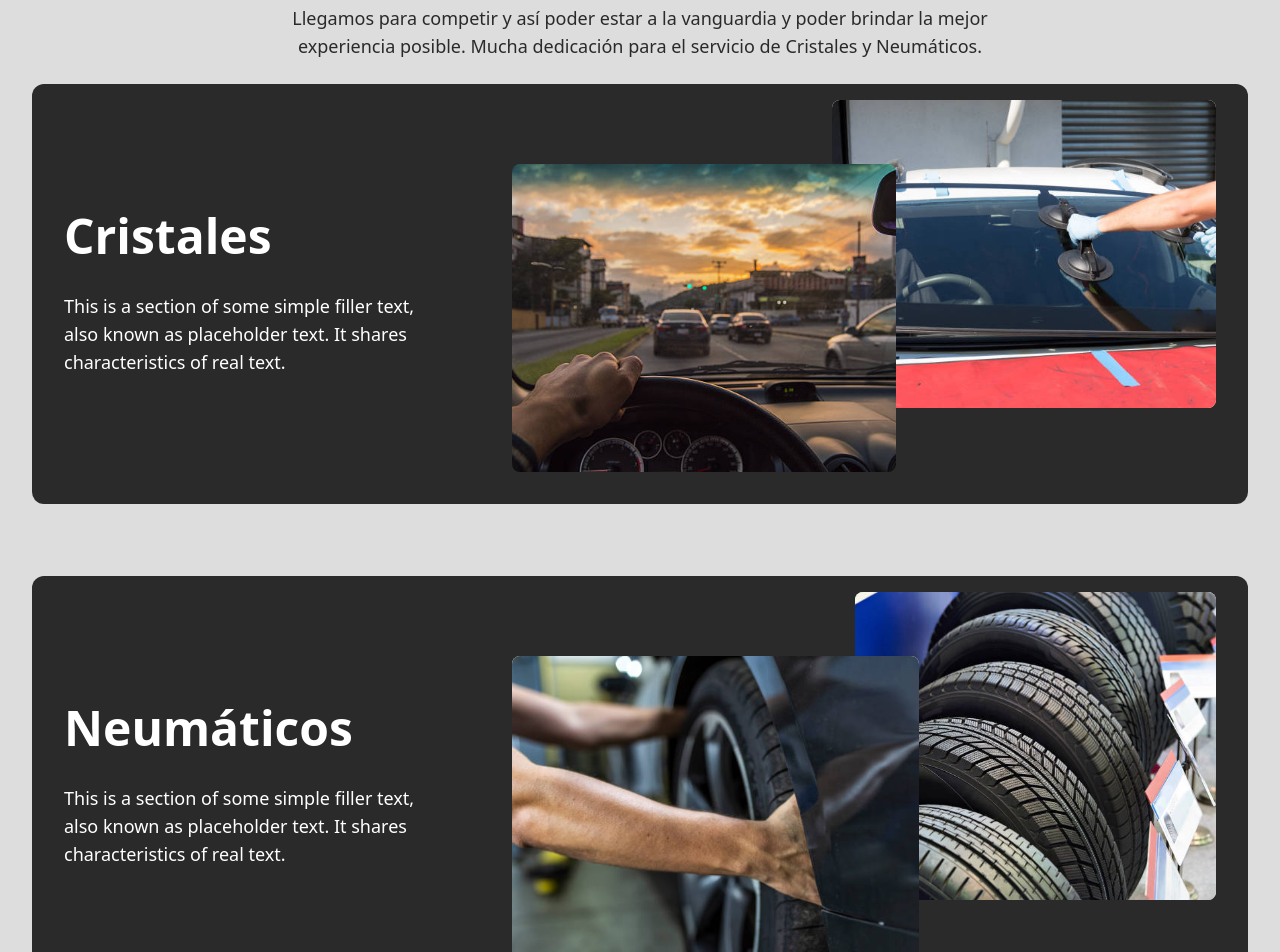
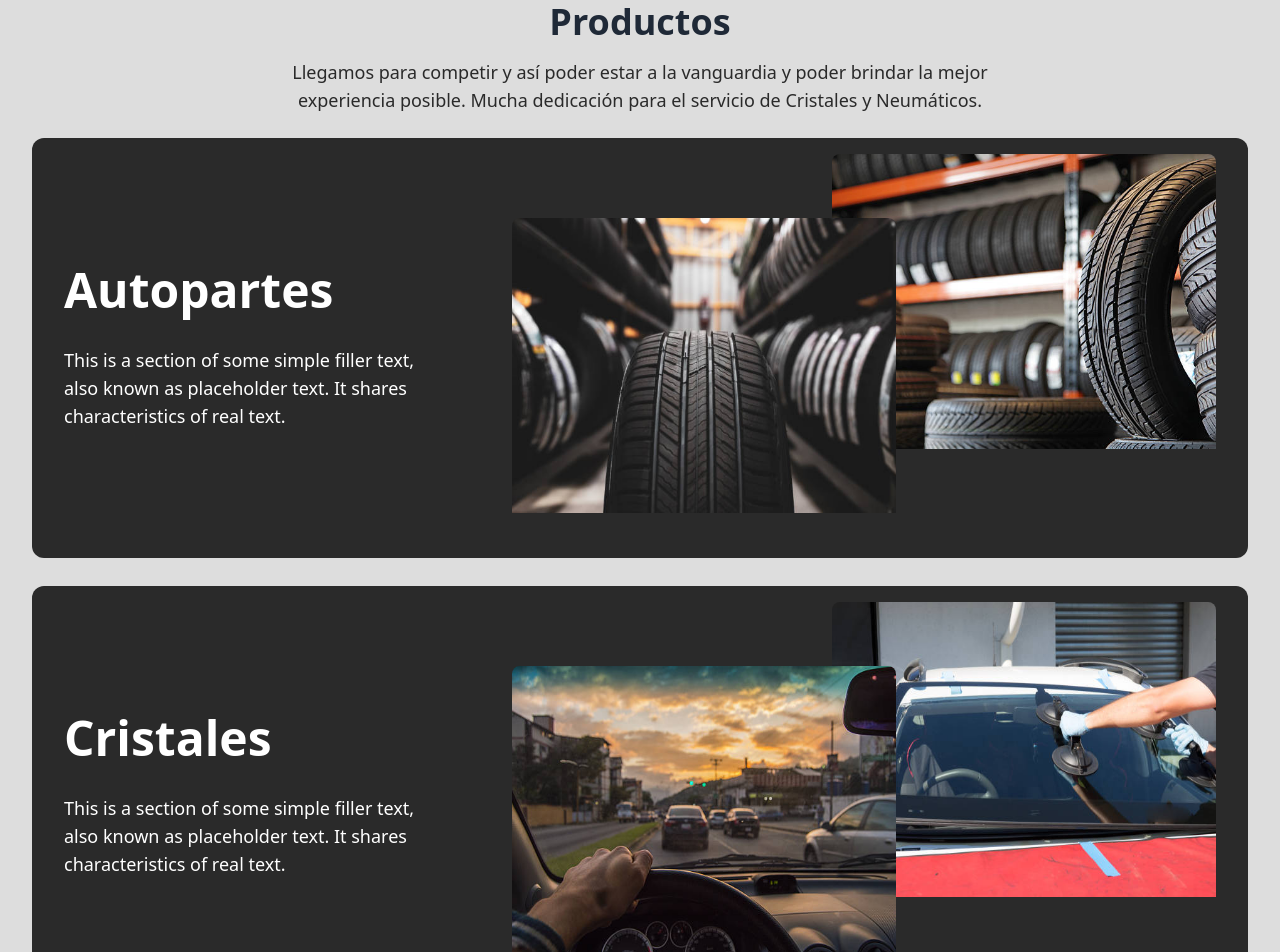
Before and after one commit to Lucasciappa/Neucrist, a Next.js app: page / in a window 1280 px wide. Shown: the part 1280-2232 px from the top of the page. Built offline with nearby package versions, Linux system fonts and the light colour scheme.

Commit message:
img label to Image Next-js

```diff
--- a/components/AboutSection.js
+++ b/components/AboutSection.js
@@ -1,5 +1,6 @@
 import React from 'react'
 import ValuesCard from './ValuesCard'
+import Image from 'next/image'
 
 const AboutSection = () => {
     return (
@@ -32,7 +33,12 @@ const AboutSection = () => {
                     </div>
                     <div className="relative">
                         <div className="h-full rounded-full overflow-hidden">
-                            <img src="/images/neumaticos/neu1.jpg" loading="lazy" alt="quienes somos picture" className="w-full h-full object-cover object-center" />
+                            <Image
+                                src="/images/neumaticos/neu1.jpg"
+                                alt="Quienes somos picture"
+                                width={800}
+                                height={500}
+                                />
                         </div>
                     </div>
                 </div>
--- a/components/ContactForm.js
+++ b/components/ContactForm.js
@@ -1,4 +1,5 @@
 import { useFormControls } from "../hooks/useFormControls";
+import Image from "next/image";
 
 const inputFieldValues = [
   {
@@ -57,9 +58,15 @@ export const ContactForm = () => {
           Enviar
         </button>
         {
-          isLoading &&
+          !isLoading &&
         <div>
-          <img src="/images/iconos/loader.svg" alt="Enviando..." />
+          <Image
+            src="/images/iconos/loader.svg"
+            alt="Enviando..."
+            width={50}
+            height={50}
+          />
+
         </div>
         }
       </div>
--- a/components/Nav.js
+++ b/components/Nav.js
@@ -13,8 +13,12 @@ const Nav = () => {
     <>
       <header className="flex justify-between items-center bg-primary-dark py-1 md:py-2 px-4 md:px-8 mx-auto sticky top-0 z-50 shadow-shadow-bot">
         <a href="#">
-            <img src="/images/iconos/logo-neucrist.png" loading="lazy" alt="Neucrist Logo Picture" className="w-24 h-auto" />
-            {/* <Image src="/images/logo-neucrist.png" alt="Neucrist Logo Picture" width={90} height={90} objectFit="cover" /> */}
+          <Image
+            src="/images/iconos/logo-neucrist.png"
+            alt="Neucrist Logo Picture"
+            width={120}
+            height={120}
+          />
         </a>
 
         <nav className="hidden lg:flex gap-12">
--- a/components/ProductsSection.js
+++ b/components/ProductsSection.js
@@ -1,4 +1,5 @@
 import React from 'react'
+import Image from 'next/image'
 
 const ProductsSection = () => {
     return (
@@ -10,6 +11,37 @@ const ProductsSection = () => {
                 <p className="max-w-screen-md text-primary-black md:text-lg text-center mx-auto">Llegamos para competir y así­ poder estar a la vanguardia y
                     poder brindar la mejor experiencia posible. Mucha dedicación
                     para el servicio de Cristales y Neumáticos.{" "}</p>
+                <div className=" pb-1 my-6 rounded-lg">
+                    <section className="max-w-screen-2xl p-4 md:px-8 mx-auto bg-primary-black rounded-xl">
+                        <div className="flex flex-wrap justify-between mb-4">
+                            <div className="w-full lg:w-1/3 flex flex-col justify-center lg:pt-28 lg:pb-24 mb-6 sm:mb-12 lg:mb-0">
+                                <h6 className="text-primary-white text-3xl md:text-5xl font-bold mb-4 md:mb-8">Autopartes</h6>
+
+                                <p className="max-w-md text-primary-white xl:text-lg leading-relaxed">This is a section of some simple filler text, also known as placeholder text. It shares characteristics of real text.</p>
+                            </div>
+
+                            <div className="w-full lg:w-2/3 flex mb-12 md:mb-16">
+                                <div className="rounded-lg shadow-lg overflow-hidden relative z-10 top-12 md:top-16 left-12 md:left-16 -ml-12 lg:ml-0">
+                                    <Image
+                                        src="/images/neumaticos/neu3.jpg"
+                                        alt="Autopartes Foto"
+                                        width={650}
+                                        height={500}
+                                    />
+                                </div>
+
+                                <div className="rounded-lg shadow-lg overflow-hidden">
+                                    <Image
+                                        src="/images/neumaticos/neu4.jpg"
+                                        alt="Autopartes Foto"
+                                        width={650}
+                                        height={500}
+                                    />
+                                </div>
+                            </div>
+                        </div>
+                    </section>
+                </div>
 
                 <div className=" pb-1 my-6 sm:pb-8 lg:pb-12 rounded-lg">
                     <section className="max-w-screen-2xl p-4 md:px-8 mx-auto bg-primary-black rounded-xl">
@@ -21,12 +53,22 @@ const ProductsSection = () => {
                             </div>
 
                             <div className="w-full lg:w-2/3 flex mb-12 md:mb-16">
-                                <div className="bg-gray-100 rounded-lg shadow-lg overflow-hidden relative z-10 top-12 md:top-16 left-12 md:left-16 -ml-12 lg:ml-0">
-                                    <img src="/images/cristales/cristal2.jpg" loading="lazy" alt="Photo by Kaung Htet" className="w-full h-full object-cover object-center" />
+                                <div className="rounded-lg shadow-lg overflow-hidden relative z-10 top-12 md:top-16 left-12 md:left-16 -ml-12 lg:ml-0">
+                                    <Image
+                                    src="/images/cristales/cristal2.jpg"
+                                        alt="Autopartes Foto"
+                                        width={650}
+                                        height={500}
+                                    />
                                 </div>
 
-                                <div className="bg-gray-100 rounded-lg shadow-lg overflow-hidden">
-                                    <img src="/images/cristales/cristal1.jpg" loading="lazy" alt="Photo by Manny Moreno" className="w-full h-full object-cover object-center" />
+                                <div className="rounded-lg shadow-lg overflow-hidden">
+                                    <Image
+                                    src="/images/cristales/cristal1.jpg"
+                                        alt="Autopartes Foto"
+                                        width={650}
+                                        height={500}
+                                    />
                                 </div>
                             </div>
                         </div>
@@ -43,39 +85,28 @@ const ProductsSection = () => {
                             </div>
 
                             <div className="w-full lg:w-2/3 flex mb-12 md:mb-16">
-                                <div className="bg-gray-100 rounded-lg shadow-lg overflow-hidden relative z-10 top-12 md:top-16 left-12 md:left-16 -ml-12 lg:ml-0">
-                                    <img src="/images/neumaticos/neu1.jpg" loading="lazy" alt="Photo by Kaung Htet" className="w-full h-full object-cover object-center" />
+                                <div className="rounded-lg shadow-lg overflow-hidden relative z-10 top-12 md:top-16 left-12 md:left-16 -ml-12 lg:ml-0">
+                                    <Image
+                                    src="/images/neumaticos/neu1.jpg"
+                                        alt="Autopartes Foto"
+                                        width={650}
+                                        height={500}
+                                    />
                                 </div>
 
-                                <div className="bg-gray-100 rounded-lg shadow-lg overflow-hidden">
-                                    <img src="/images/neumaticos/neu2.jpg" loading="lazy" alt="Photo by Manny Moreno" className="w-full h-full object-cover object-center" />
+                                <div className="rounded-lg shadow-lg overflow-hidden">
+                                    <Image
+                                    src="/images/neumaticos/neu2.jpg"
+                                        alt="Autopartes Foto"
+                                        width={650}
+                                        height={500}
+                                    />
                                 </div>
                             </div>
                         </div>
                     </section>
                 </div>
 
-                <div className=" pb-1 my-6 rounded-lg">
-                    <section className="max-w-screen-2xl p-4 md:px-8 mx-auto bg-primary-black rounded-xl">
-                        <div className="flex flex-wrap justify-between mb-4">
-                            <div className="w-full lg:w-1/3 flex flex-col justify-center lg:pt-28 lg:pb-24 mb-6 sm:mb-12 lg:mb-0">
-                                <h6 className="text-primary-white text-3xl md:text-5xl font-bold mb-4 md:mb-8">Autopartes</h6>
-
-                                <p className="max-w-md text-primary-white xl:text-lg leading-relaxed">This is a section of some simple filler text, also known as placeholder text. It shares characteristics of real text.</p>
-                            </div>
-
-                            <div className="w-full lg:w-2/3 flex mb-12 md:mb-16">
-                                <div className="bg-gray-100 rounded-lg shadow-lg overflow-hidden relative z-10 top-12 md:top-16 left-12 md:left-16 -ml-12 lg:ml-0">
-                                    <img src="/images/neumaticos/neu3.jpg" loading="lazy" alt="Photo by Kaung Htet" className="w-full h-full object-cover object-center" />
-                                </div>
-
-                                <div className="bg-gray-100 rounded-lg shadow-lg overflow-hidden">
-                                    <img src="/images/neumaticos/neu4.jpg" loading="lazy" alt="Photo by Manny Moreno" className="w-full h-full object-cover object-center" />
-                                </div>
-                            </div>
-                        </div>
-                    </section>
-                </div>
 
             </div>
         </section>
--- a/pages/404.js
+++ b/pages/404.js
@@ -1,12 +1,17 @@
 import React from 'react'
+import Image from 'next/image'
 
 const ErrorPage = () => {
     return (
         <div class="bg-white py-6 sm:py-8 lg:py-12">
             <div class="max-w-screen-2xl px-4 md:px-8 mx-auto">
                 <div class="w-full sm:w-96 h-96 flex justify-center items-center bg-gray-100 shadow-lg rounded-lg overflow-hidden relative mx-auto">
-                    <img src="/images/neumaticos/neu6.jpg" loading="lazy" alt="Photo by Connor Botts" class="w-full h-full object-cover object-center absolute inset-0" />
-
+                    <Image
+                        class="w-full h-full object-cover object-center absolute inset-0"
+                        src="/images/neumaticos/neu6.jpg"
+                        alt="404 Pictures"
+                        layout='fill'
+                    />
                     <div class="flex flex-col justify-center items-center relative p-8 md:p-16">
                         <h1 class="text-white text-2xl md:text-3xl lg:text-4xl font-bold text-center mb-2">404</h1>
 
```
Also changed, not shown: components/BrandsSection.js (+26 -5 lines), components/ValuesCard.js (+37 -4 lines), public/images/iconos/loader.svg.
